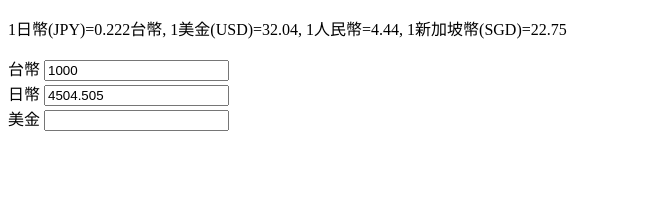
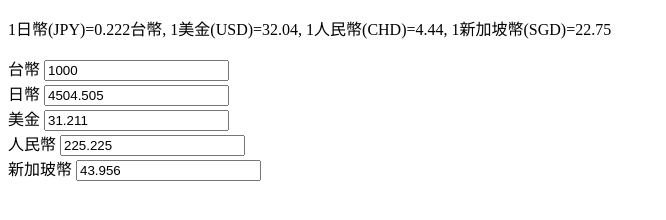
Before and after one commit to ken789030/vue-demo, a plain HTML site: page currency-rate.html in a window 1280 px wide. Shown: the whole page, without its empty margins (0-666 px from the left). Drawn offline with nearby package versions, Linux system fonts and the light colour scheme.

Commit message:
匯率換算使用computed模式

```diff
--- a/currency-rate.html
+++ b/currency-rate.html
@@ -9,30 +9,59 @@
 </head>
 <body>
     <div id="app">
-        <p> 1日幣(JPY)=0.222台幣, 1美金(USD)=32.04, 1人民幣=4.44,  1新加坡幣(SGD)=22.75</p>
-        <div>台幣 <input type="text" v-model="twd" v-on:input="twd2jpy"> </div>
-        <div>日幣 <input type="text" v-model="jpy" v-on:input="jpy2twd"> </div>
-        <div>美金 <input type="text" v-model="usd" v-on:input="jpy2twd"> </div>
+        <p> 1日幣(JPY)=0.222台幣, 1美金(USD)=32.04, 1人民幣(CHD)=4.44,  1新加坡幣(SGD)=22.75</p>
+        <div>台幣 <input type="text" v-model="twd" > </div>
+        <div>日幣 <input type="text" v-model="jpy" > </div>
+        <div>美金 <input type="text" v-model="usd"> </div>
+        <div>人民幣 <input type="text" v-model="chd"> </div>
+        <div>新加玻幣 <input type="text" v-model="sgd"> </div>
     </div>
 </body>
 <script>
-     const vm = Vue.createApp({
+    const usdCurrencyRate = 32.04;
+    const jpyCurrencyRate = 0.222;
+    const chdCurrencyRate = 4.44;
+    const sgdCurrencyRate = 22.75;
+
+    const vm = Vue.createApp({
         data () {
             return {
-                twd: 1000,
-                jpy: 0
+                twd: 1000
             }
         },
-        methods: {
-            twd2jpy () {
-                this.jpy = Number.parseFloat(Number(this.twd) / 0.222).toFixed(3);
+        computed: {
+            jpy: {
+                get() {
+                    return Number.parseFloat(Number(this.twd)/ jpyCurrencyRate).toFixed(3);
+                },
+                set(val) {
+                    this.twd = Number.parseFloat(Number(val) * jpyCurrencyRate).toFixed(3);
+                }
             },
-            jpy2twd () {
-                this.twd = Number.parseFloat(Number(this.jpy) * 0.222).toFixed(3);
+            usd: {
+                get() {
+                    return Number.parseFloat(Number(this.twd)/ usdCurrencyRate).toFixed(3);
+                },
+                set(val) {
+                    this.twd = Number.parseFloat(Number(val) * usdCurrencyRate).toFixed(3);
+                }
+            },
+            chd: {
+                get() {
+                    return Number.parseFloat(Number(this.twd)/ chdCurrencyRate).toFixed(3);
+                },
+                set(val) {
+                    this.twd = Number.parseFloat(Number(val)/ chdCurrencyRate).toFixed(3);
+                }
+            },
+            sgd: {
+                get() {
+                    return Number.parseFloat(Number(this.twd)/ sgdCurrencyRate).toFixed(3);
+                },
+                set(val) {
+                    this.twd = Number.parseFloat(Number(val). sgdCurrencyRate).toFixed(3);
+                }
             }
-        },
-        mounted (){
-            this.twd2jpy();
         }
     }).mount("#app");
 
```
